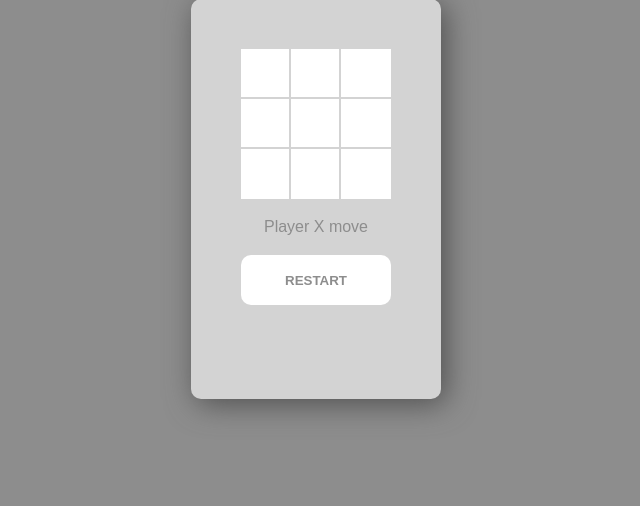
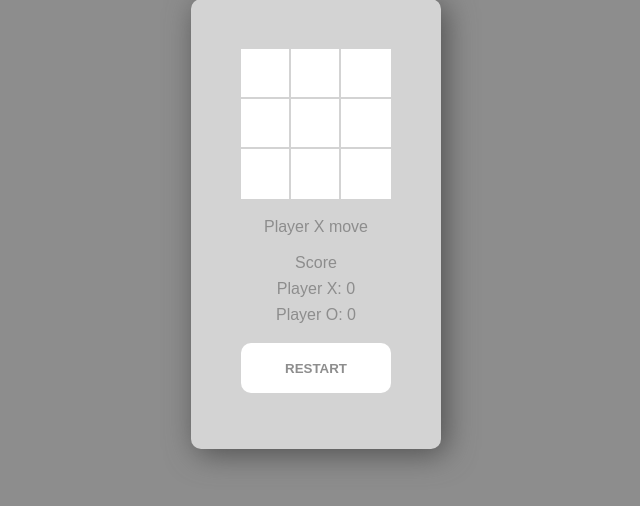
Before and after one commit to Lexander1108/tic-tac-toe, a PHP site: page /html/index.html in a window 1280 px wide. Shown: the part 131-637 px from the top of the page, without its empty margins (324-964 px from the left). Run offline with PHP 8.4, Linux system fonts and the light colour scheme.

Commit message:
added localStorage

```diff
--- a/html/index.html
+++ b/html/index.html
@@ -28,6 +28,11 @@
             <div class="output-field" data-field>
                 Player X move
             </div>
+            <div class="scoreField">
+                Score
+                <div class="playerXScore">Player X: 0</div>
+                <div class="playerOScore">Player O: 0</div>
+            </div>
             <button class="reset-button">Restart</button>
         </div>
     </section>
--- a/js/main.js
+++ b/js/main.js
@@ -1,9 +1,14 @@
 const gameCell = document.querySelectorAll('[data--cell]');
 const outputField = document.querySelector('.output-field');
 const resetButton = document.querySelector('.reset-button');
+const playerXScore = document.querySelector('.playerXScore');
+const playerOScore = document.querySelector('.playerOScore');
 
 const xPositions = [];
 const oPositions = [];
+
+let xScore = 0;
+let oScore = 0;
 
 const winCombinations = [
     [1, 2, 3],
@@ -56,9 +61,15 @@ function clickHandler(event) {
 
 function declareWinner (xPositions, oPositions, winCombinations) {
     if (checkForWin(xPositions, winCombinations) === true) {
-        outputField.innerHTML = 'Player X win';
+        xScore++;
+        outputField.innerHTML = 'Player X wins';
+        localStorage.setItem('xScore', xScore.toString());
+        playerXScore.innerHTML = `Player X: ${localStorage.getItem('xScore')}`;
     } else if (checkForWin(oPositions, winCombinations) === true) {
-        outputField.innerHTML = 'Player O win';
+        oScore++;
+        outputField.innerHTML = 'Player O wins';
+        localStorage.setItem('oScore', oScore.toString());
+        playerOScore.innerHTML = `Player O: ${localStorage.getItem('oScore')}`;
     }
 }
 
--- a/style/style.css
+++ b/style/style.css
@@ -22,7 +22,7 @@
     display: flex;
     flex-direction: column;
     width: 250px;
-    height: 400px;
+    height: 450px;
     margin-top: 50px;
     margin-left: auto;
     margin-right: auto;
@@ -71,6 +71,18 @@
     color: var(--gray);
 }
 
+.scoreField {
+    width: 150px;
+    margin: 20px auto 0;
+    text-align: center;
+    color: var(--gray);
+}
+
+.playerXScore,
+.playerOScore {
+    margin-top: 10px;
+}
+
 .reset-button {
     margin: 20px auto 0;
     width: 150px;
```
